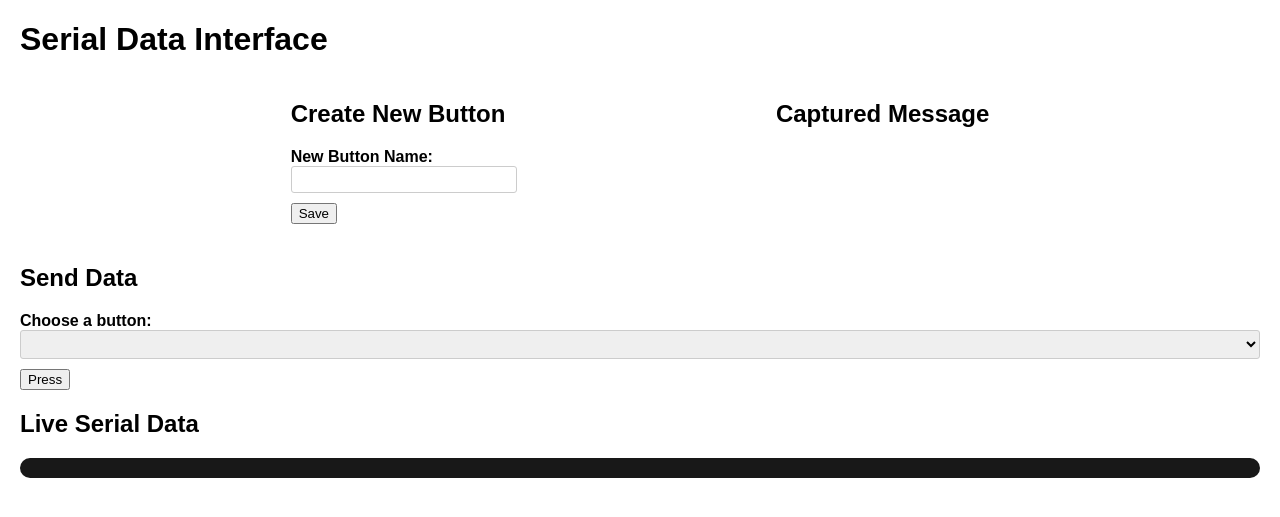
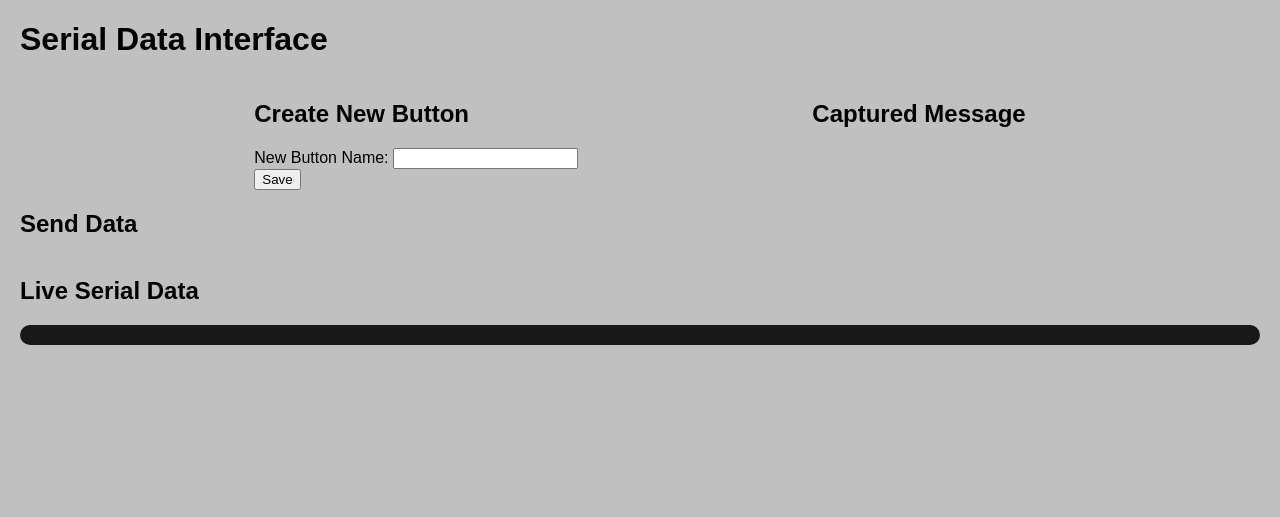
Before and after one commit to AlexKyriacou/IoT-Univeral-Remote-WebApp-Flask, a Flask app: page / in a window 1280 px wide. Shown: the top 517 px of the page. Run offline with Flask 3, Linux system fonts and the light colour scheme; lists and menus that the app fills with data are empty; some libraries are stand-ins or nearby versions.

Commit message:
make css external

```diff
--- /dev/null
+++ b/static/styles/app.css
@@ -0,0 +1,52 @@
+body {
+  font-family: Arial, sans-serif;
+  margin: 20px;
+  background-color: silver;
+}
+
+#createNewButton {
+  display: flex;
+  justify-content: space-evenly;
+}
+
+#button-table {
+  display: table;
+  width: 100%;
+}
+
+#sendData input {
+  font-variant: small-caps;
+  display: table-cell;
+  width: 100%;
+  padding: 10px;
+  margin: 5px;
+  background: #181818;
+  color: wheat;
+  border: inset;
+  border-radius: 15px;
+  border-color: black;
+}
+
+#sendData input:hover {
+  background: #303030;
+  color: white;
+}
+
+#sendData input:active {
+  background: #606060;
+  color: white;
+}
+
+#serialData {
+  background: #181818;
+  color: greenyellow;
+  font-family: monospace;
+  border: black;
+  border-radius: 10px;
+  padding: 10px;
+  margin-top: 20px;
+}
+
+#serialMessage {
+  text-wrap: pretty;
+}
--- a/templates/app.html
+++ b/templates/app.html
@@ -4,53 +4,7 @@
     <title>Serial Data</title>
     <script src="https://cdnjs.cloudflare.com/ajax/libs/socket.io/4.0.1/socket.io.js"></script>
     <script src="https://code.jquery.com/jquery-3.6.0.min.js"></script>
-    <style>
-      /* Add some basic styling */
-      body {
-        font-family: Arial, sans-serif;
-        margin: 20px;
-      }
-
-      form {
-        margin-bottom: 20px;
-      }
-
-      .form-group {
-        margin-bottom: 10px;
-      }
-
-      .form-group label {
-        display: block;
-        font-weight: bold;
-      }
-
-      .form-group input,
-      .form-group select {
-        width: 100%;
-        padding: 5px;
-        border-radius: 3px;
-        border: 1px solid #ccc;
-      }
-
-      #createNewButton {
-        display: flex;
-        justify-content: space-evenly;
-      }
-
-      #serialData {
-        background: #181818;
-        color: greenyellow;
-        font-family: monospace;
-        border: black;
-        border-radius: 10px;
-        padding: 10px;
-        margin-top: 20px;
-      }
-
-      #serialMessage {
-        text-wrap: pretty;
-      }
-    </style>
+    <link rel= "stylesheet" type= "text/css" href= "{{ url_for('static',filename='styles/app.css') }}">
   </head>
   <body>
     <h1>Serial Data Interface</h1>
@@ -85,20 +39,7 @@
     <!-- Form for sending data -->
     <section>
       <h2>Send Data</h2>
-      <form
-        id="sendData"
-        method="POST"
-        action="#">
-        <div class="form-group">
-          <label for="button-select">Choose a button:</label>
-          <select
-            name="buttons"
-            id="button-select"></select>
-        </div>
-        <input
-          type="submit"
-          value="Press" />
-      </form>
+      <table id="button-table"></table>
     </section>
 
     <!-- Section for displaying captured message -->
@@ -158,10 +99,10 @@
 
         // Event handler for the form submission
         // This will send the selected button to the server
-        $("form#sendData").submit(function (event) {
-          var selectedOption = $("#button-select").val();
+        $(document).on("submit", "form#sendData", function (event) {
+          var selectedOption = $(this).find('input[type="submit"]').val();
           socket.emit("send_message", { button: selectedOption });
-          return false;
+          event.preventDefault();
         });
 
         // Event handler for the new button form submission
@@ -182,14 +123,31 @@
         // Event handler for new JSON data
         // This will update the captured message in the UI
         socket.on("update_options", function (msg, cb) {
-          $("#button-select").empty();
-          $("#button-select").append(
-            $("<option>").text("--Please choose an option--").val("")
-          );
+          $("#button-table").empty();
           for (var i = 0; i < msg.options.length; i++) {
-            $("#button-select").append(
-              $("<option>").text(msg.options[i]).val(msg.options[i])
+            //for each button in the message, create a new button in groups of three within the table
+            // these need to be able to be detected by the server when pressed
+            if (i % 3 == 0) {
+              $("#button-table").append("<tr>");
+            }
+            $("#button-table").append(
+              $("<td>").append(
+                $("<form>")
+                  .attr("id", "sendData")
+                  .attr("method", "POST")
+                  .attr("action", "#")
+                  .append(
+                    $("<input>")
+                      //.attr("id", msg.options[i])
+                      .attr("type", "submit")
+                      .text(msg.options[i])
+                      .val(msg.options[i])
+                  )
+              )
             );
+            if (i % 3 == 2) {
+              $("#button-table").append("</tr>");
+            }
           }
           if (cb) cb();
         });
```
